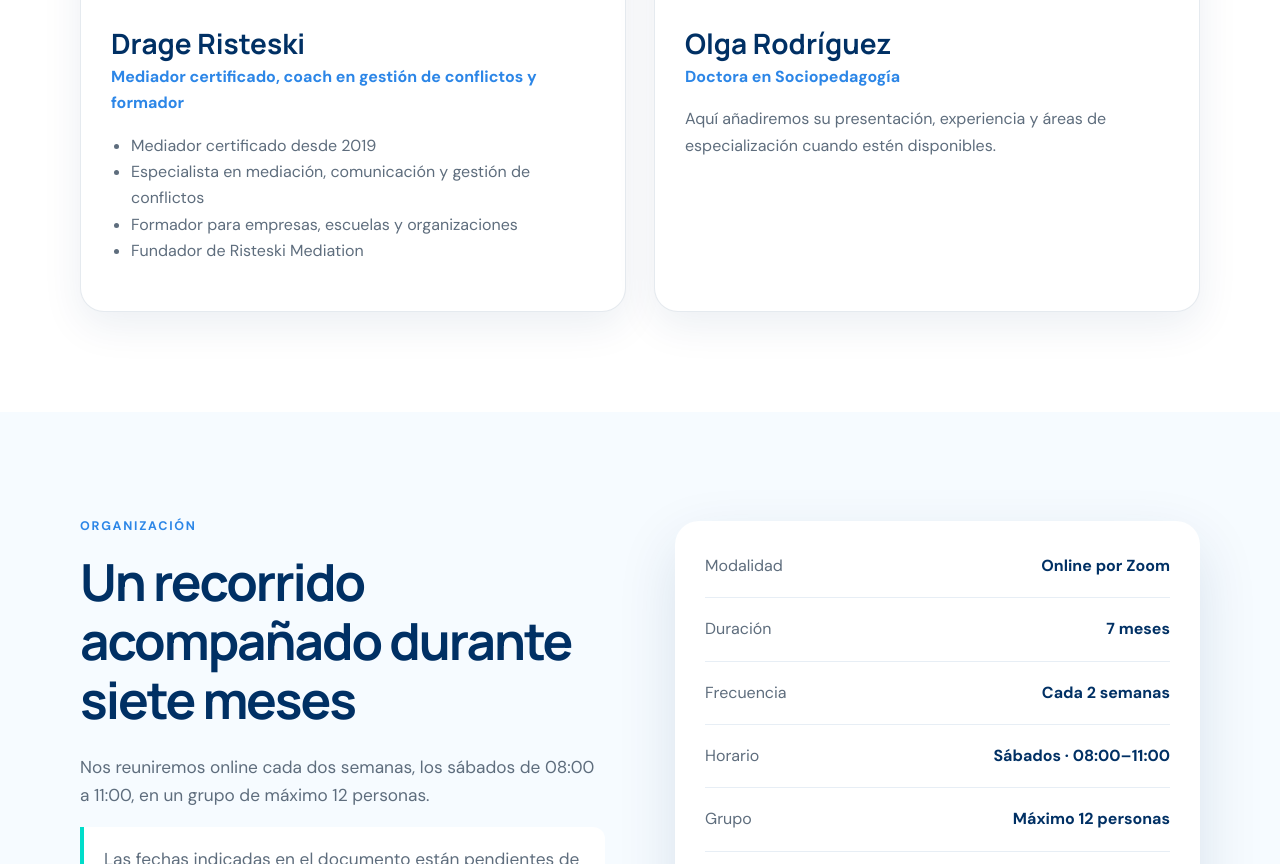
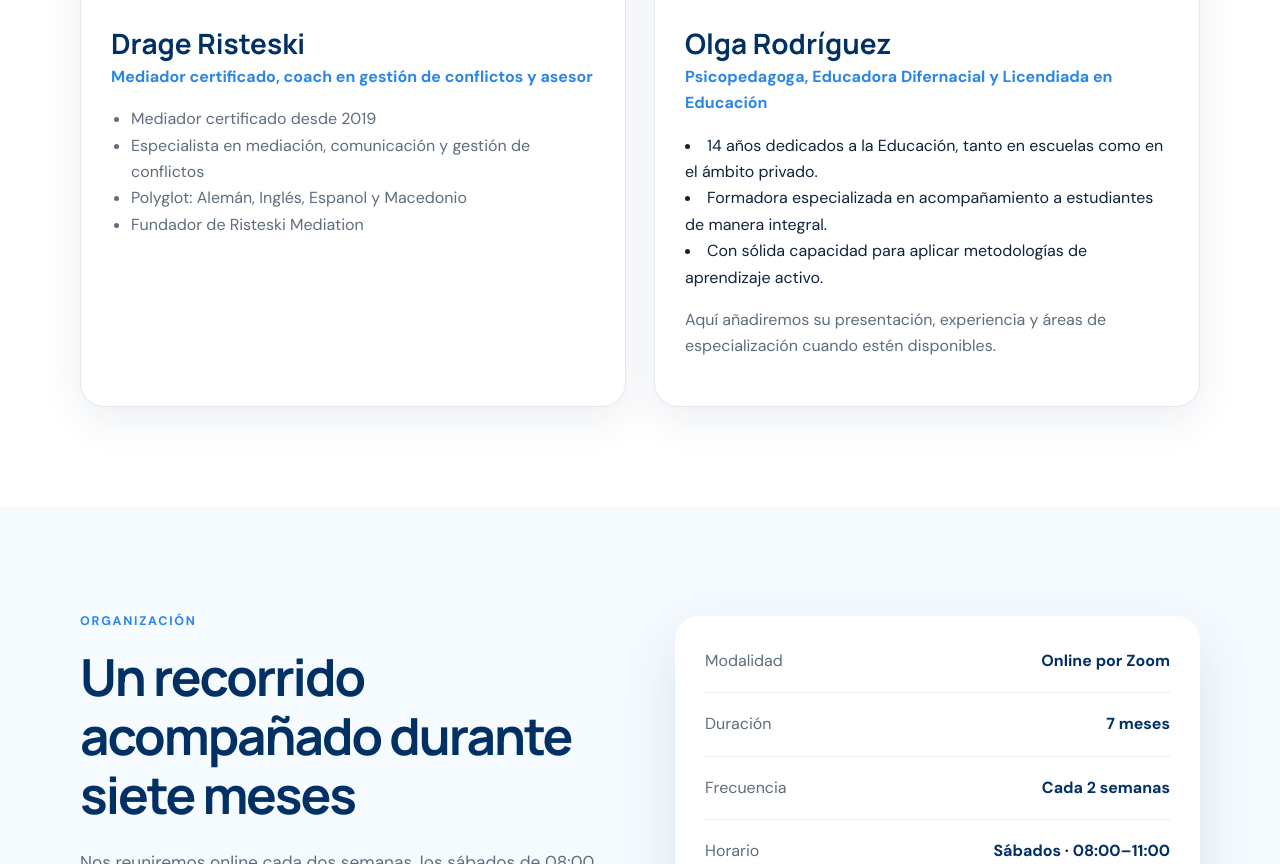
Before and after one commit to Risteski-Mediation/taller-mediacion, a plain HTML site: page index.html in a window 1280 px wide. Shown: the part 3397-4261 px from the top of the page. Drawn offline with Linux system fonts and the light colour scheme.

Commit message:
Update index.html
Let´s try this

```diff
--- a/index.html
+++ b/index.html
@@ -124,11 +124,11 @@
             <div class="person-photo"><img src="assets/image1.jpg" alt="Drage Risteski" /></div>
             <div class="person-content">
               <h3>Drage Risteski</h3>
-              <p class="role">Mediador certificado, coach en gestión de conflictos y formador</p>
+              <p class="role">Mediador certificado, coach en gestión de conflictos y asesor</p>
               <ul>
                 <li>Mediador certificado desde 2019</li>
                 <li>Especialista en mediación, comunicación y gestión de conflictos</li>
-                <li>Formador para empresas, escuelas y organizaciones</li>
+                <li>Polyglot: Alemán, Inglés, Espanol y Macedonio</li>
                 <li>Fundador de Risteski Mediation</li>
               </ul>
             </div>
@@ -140,7 +140,11 @@
             </div>
             <div class="person-content">
               <h3>Olga Rodríguez</h3>
-              <p class="role">Doctora en Sociopedagogía</p>
+              <p class="role">Psicopedagoga, Educadora Difernacial y Licendiada en Educación</p>
+              </ul>
+              <li>14 años dedicados a la Educación, tanto en escuelas como en el ámbito privado.</li>
+              <li>Formadora especializada en acompañamiento a estudiantes de manera integral.</li>
+              <li>Con sólida capacidad para aplicar metodologías de aprendizaje activo.</li>
               <p class="placeholder-text">Aquí añadiremos su presentación, experiencia y áreas de especialización cuando estén disponibles.</p>
             </div>
           </article>
```
